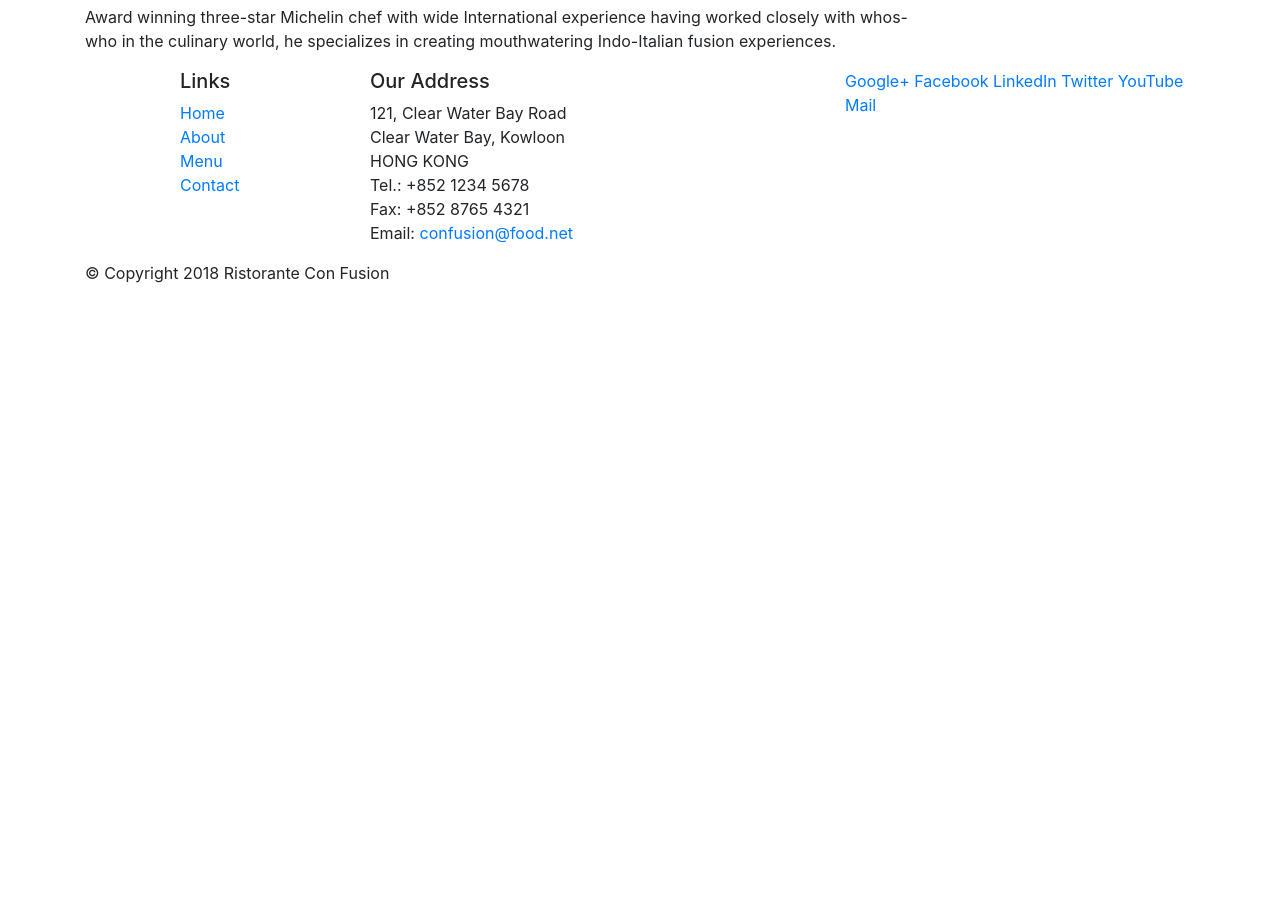
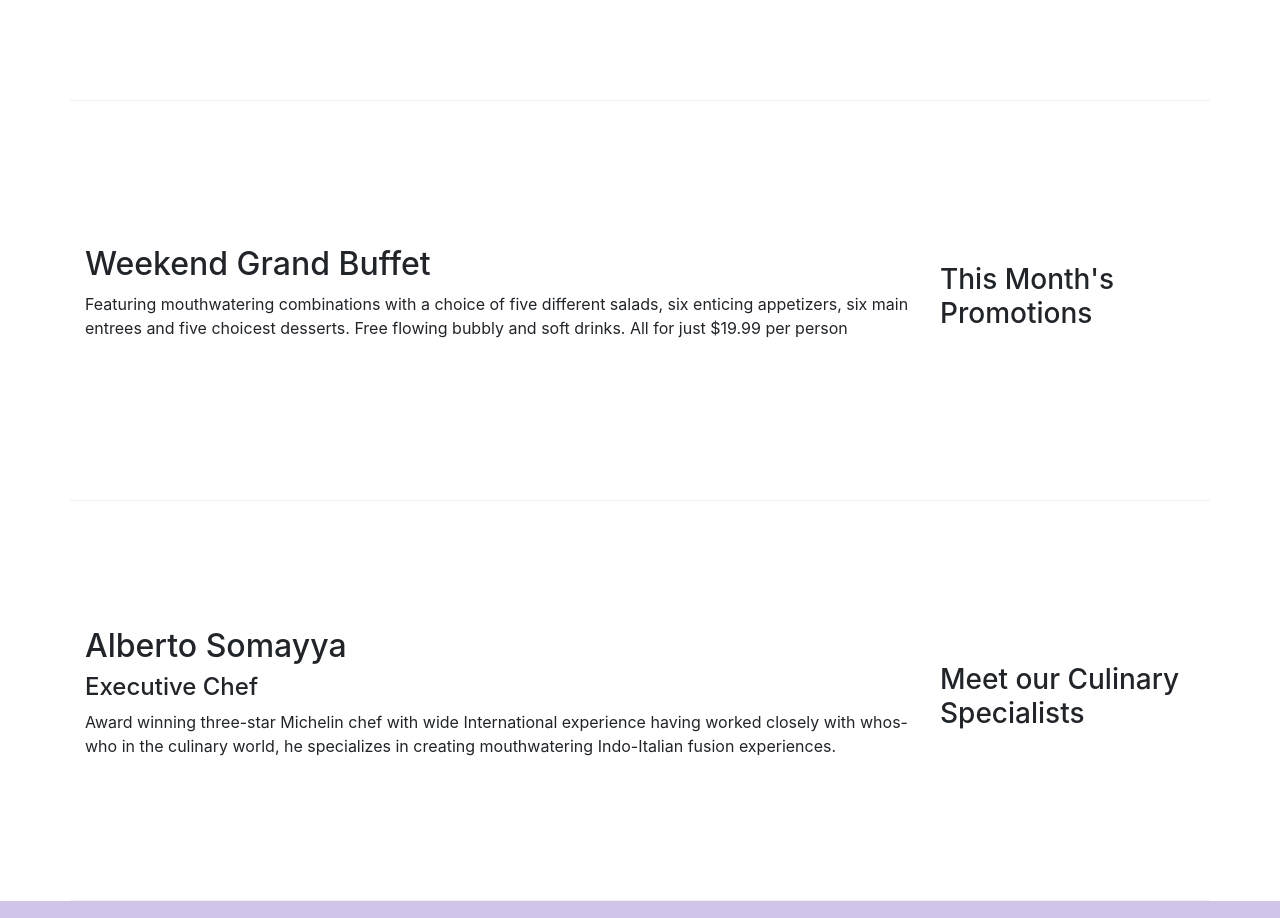
Before and after one commit to PranavNampally/bootstrap, a website: page index.html in a window 1280 px wide. Shown: the part 603-1521 px from the top of the page. Before the commit the page ends 904 px from the top, so only its background shows below. Drawn offline with nearby package versions, Linux system fonts and the light colour scheme.

Commit message:
Bootstrap Grid Part 2

```diff
--- a/css/styles.css
+++ b/css/styles.css
@@ -0,0 +1,29 @@
+.row-header{
+    margin:0px auto;
+    padding:0px;
+}
+
+.row-content {
+    margin:0px auto;
+    padding: 50px 0px 50px 0px;
+    border-bottom: 1px ridge;
+    min-height:400px;
+}
+
+.footer{
+    background-color: #D1C4E9;
+    margin:0px auto;
+    padding: 20px 0px 20px 0px;
+}
+.jumbotron {
+    padding:70px 30px 70px 30px;
+    margin:0px auto;
+    background: #9575CD ;
+    color:floralwhite;
+}
+
+address{
+    font-size:80%;
+    margin:0px;
+    color:#0f0f0f;
+}
--- a/index.html
+++ b/index.html
@@ -8,6 +8,7 @@
 <meta http-equiv="x-ua-compatible" content="ie=edge">
 
 <!-- Bootstrap CSS -->
+<link href="css/styles.css" rel="stylesheet">
 <link rel="stylesheet" href="node_modules/bootstrap/dist/css/bootstrap.min.css">
     <title>Ristorante Con Fusion</title>
 </head>
@@ -16,7 +17,7 @@
 
     <header class="jumbotron">
         <div class="container">
-            <div class="row">
+            <div class="row row-header">
                 <div class="col-12 col-sm-6">
                     <h1>Ristorante con Fusion</h1>
                     <p>We take inspiration from the World's best cuisines, and create a unique fusion experience. Our lipsmacking creations will tickle your culinary senses!</p>
@@ -28,7 +29,7 @@
     </header>
 
     <div class="container">
-        <div class="row">
+        <div class="row row-content align-items-center">
             <div class="col-12 col-sm-4 order-sm-last col-md-3">
                 <h3>Our Lipsmacking Culinary Creations</h3>
             </div>
@@ -39,7 +40,7 @@
         </div>
 
 
-        <div class="row">
+        <div class="row row-content align-items-center">
             <div class="col-12 col-sm-4 order-sm-last col-md-3">
                 <h3>This Month's Promotions</h3>
             </div>
@@ -49,7 +50,7 @@
             </div>
         </div>
 
-        <div class="row">
+        <div class="row row-content align-items-center">
             <div class="col-12 col-sm-4 order-sm-last col-md-3">
                 <h3>Meet our Culinary Specialists</h3>
             </div>
@@ -61,7 +62,7 @@
         </div>
     </div>
 
-    <footer>
+    <footer class="footer">
         <div class="container">
             <div class="row">
                 <div class="col-4 offset-1 col-sm-2">
@@ -84,8 +85,8 @@
 		              Email: <a href="mailto:confusion@food.net">confusion@food.net</a>
 		           </address>
                 </div>
-                <div class="col-12 col-sm-4">
-                    <div>
+                <div class="col-12 col-sm-4 align-self-center">
+                    <div class="text-center">
                         <a href="http://google.com/+">Google+</a>
                         <a href="http://www.facebook.com/profile.php?id=">Facebook</a>
                         <a href="http://www.linkedin.com/in/">LinkedIn</a>
@@ -95,7 +96,7 @@
                     </div>
                 </div>
            </div>
-           <div class="row">
+           <div class="row justify-content-center">
                 <div class="col-auto">
                     <p>© Copyright 2018 Ristorante Con Fusion</p>
                 </div>
```
